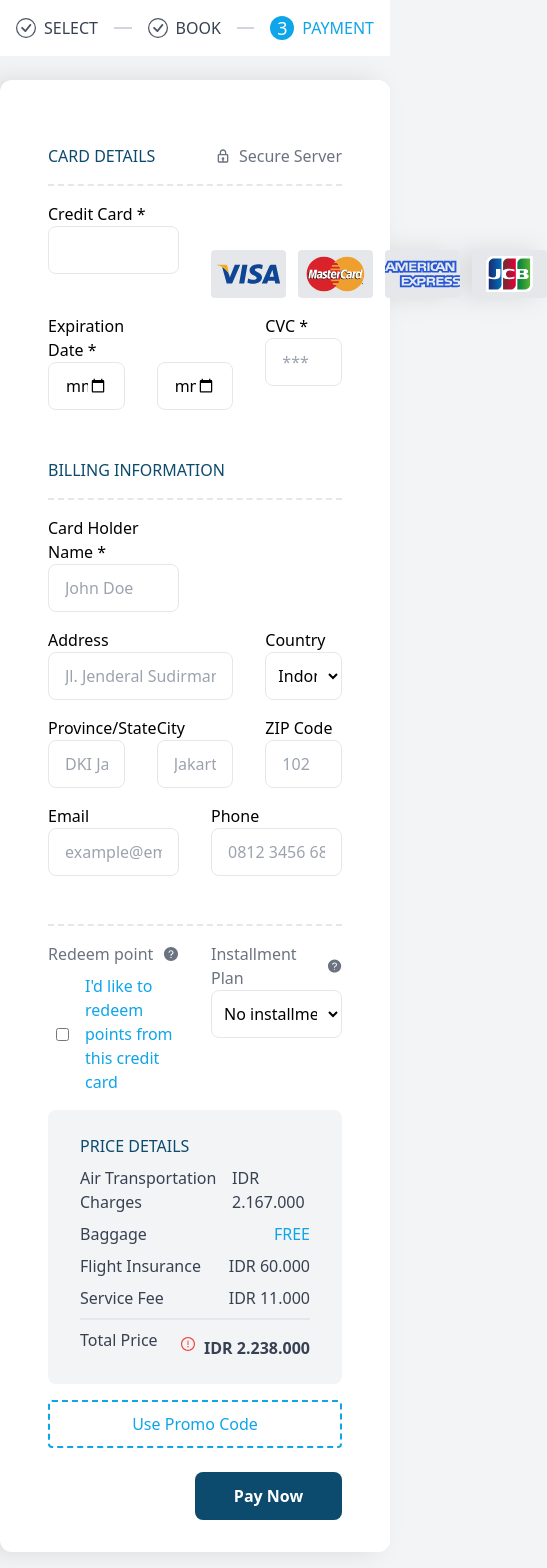
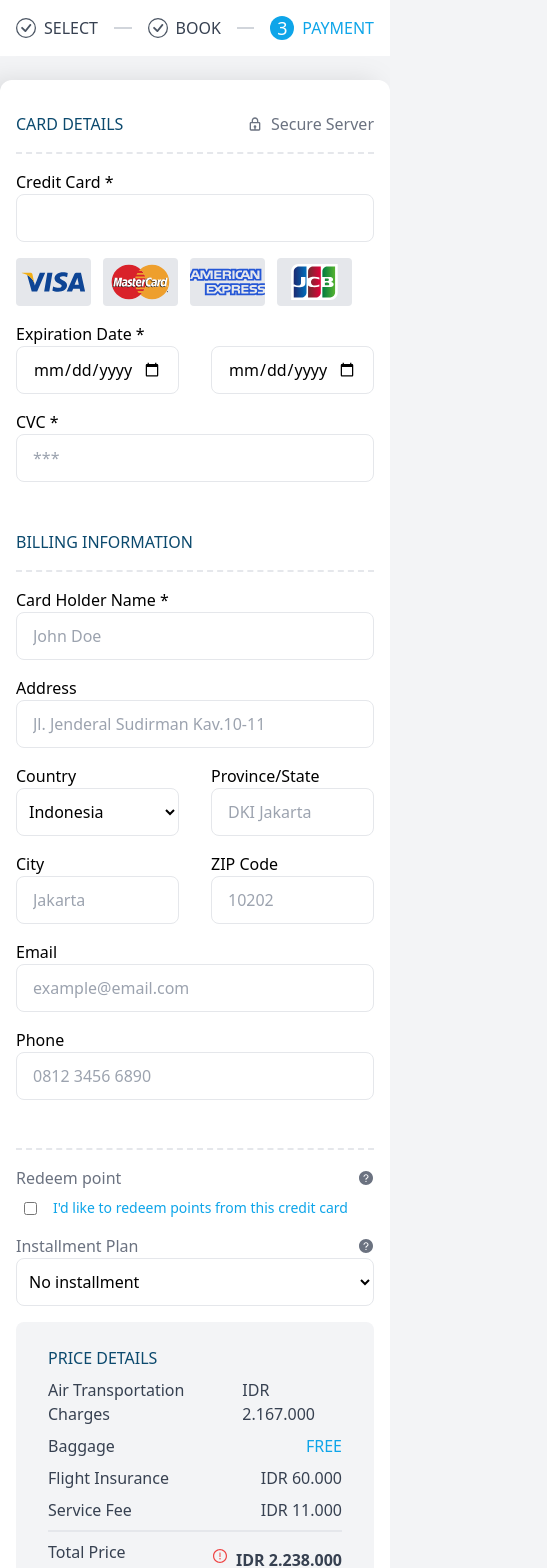
Before and after one commit to riolly/ati-test, a Next.js app: page / in a window 390 px wide. Shown: the top 1568 px of the page, 547 px wide, since content can reach past the window. Built offline with nearby package versions, Linux system fonts and the light colour scheme.

Commit message:
📏 fix: responsive form input

```diff
--- a/app/page.tsx
+++ b/app/page.tsx
@@ -41,7 +41,7 @@ export default function Home() {
 					</div>
 
 					<div className="col-span-full lg:col-span-3">
-						<div className="flex flex-col gap-4 px-12 py-8 h-full bg-white drop-shadow-[-12px_0px_12px_rgba(0,0,0,0.1)] rounded-l-xl lg:rounded-l-none rounded-r-xl">
+						<div className="flex flex-col gap-4 px-4 lg:px-12 lg:py-8 h-full bg-white drop-shadow-[-12px_0px_12px_rgba(0,0,0,0.1)] rounded-l-xl lg:rounded-l-none rounded-r-xl">
 							<Section title="Card details">
 								<div className="flex gap-2 items-center text-gray-500 ">
 									<Lock />
@@ -51,14 +51,17 @@ export default function Home() {
 
 							<div className="grid grid-cols-6 gap-x-8 gap-y-4 child:w-full">
 								<Input
-									wrapperClassName="col-span-3"
+									wrapperClassName="col-span-full lg:col-span-3"
 									id="credit-card"
 									label="Credit Card"
 									type="number"
 									required
 								/>
-								<div className="col-span-3">
-									<label htmlFor="payment-methods" className="invisible">
+								<div className="col-span-full lg:col-span-3 ">
+									<label
+										htmlFor="payment-methods"
+										className="hidden lg:block lg:invisible"
+									>
 										Payment methods
 									</label>
 									<div id="payment-methods" className="flex gap-3">
@@ -78,7 +81,7 @@ export default function Home() {
 								</div>
 
 								<Input
-									wrapperClassName="col-span-2"
+									wrapperClassName="col-span-3 lg:col-span-2"
 									id="expired-month"
 									label="Expiration Date"
 									type="date"
@@ -86,14 +89,14 @@ export default function Home() {
 									required
 								/>
 								<Input
-									wrapperClassName="col-span-2"
+									wrapperClassName="col-span-3 lg:col-span-2"
 									id="expired-year"
 									type="date"
 									placeholder="Year"
 									required
 								/>
 								<Input
-									wrapperClassName="col-span-2"
+									wrapperClassName="col-span-full lg:col-span-2"
 									id="cvc"
 									label="CVC"
 									type="number"
@@ -107,7 +110,7 @@ export default function Home() {
 
 							<div className="grid grid-cols-6 gap-x-8 gap-y-4 gutter child:w-full">
 								<Input
-									wrapperClassName="col-span-3"
+									wrapperClassName="col-span-full lg:col-span-3"
 									id="card-holder-name"
 									label="Card Holder Name"
 									type="text"
@@ -116,13 +119,13 @@ export default function Home() {
 								/>
 
 								<Input
-									wrapperClassName="col-span-4"
+									wrapperClassName="col-span-full lg:col-span-4"
 									id="address"
 									label="Address"
 									type="text"
 									placeholder="Jl. Jenderal Sudirman Kav.10-11"
 								/>
-								<div className="col-span-2">
+								<div className="col-span-3 lg:col-span-2">
 									<label htmlFor="country">Country</label>
 									<select
 										id="country"
@@ -135,19 +138,19 @@ export default function Home() {
 								</div>
 
 								<Input
-									wrapperClassName="col-span-2"
+									wrapperClassName="col-span-3 lg:col-span-2"
 									id="province"
 									label="Province/State"
 									placeholder="DKI Jakarta"
 								/>
 								<Input
-									wrapperClassName="col-span-2"
+									wrapperClassName="col-span-3 lg:col-span-2"
 									id="city"
 									label="City"
 									placeholder="Jakarta"
 								/>
 								<Input
-									wrapperClassName="col-span-2"
+									wrapperClassName="col-span-3 lg:col-span-2"
 									id="zip-code"
 									label="ZIP Code"
 									placeholder="10202"
@@ -155,13 +158,13 @@ export default function Home() {
 								/>
 
 								<Input
-									wrapperClassName="col-span-3"
+									wrapperClassName="col-span-full lg:col-span-3"
 									id="email"
 									label="Email"
 									placeholder="example@email.com"
 								/>
 								<Input
-									wrapperClassName="col-span-3"
+									wrapperClassName="col-span-full lg:col-span-3"
 									id="phone"
 									label="Phone"
 									placeholder="0812 3456 6890"
@@ -171,8 +174,8 @@ export default function Home() {
 							<Section />
 
 							<div className="flex flex-col gap-4">
-								<div className="grid grid-cols-2 gap-x-8">
-									<div className="flex flex-col gap-2">
+								<div className="grid grid-cols-2 gap-x-8 gap-y-4">
+									<div className="col-span-full lg:col-span-1 flex flex-col gap-2">
 										<span className="flex justify-between items-center text-gray-500">
 											<p>Redeem point</p>
 											<QuestionCircle />
@@ -183,13 +186,16 @@ export default function Home() {
 												type="checkbox"
 												className="ml-2"
 											/>
-											<label htmlFor="redeem-point">
+											<label
+												htmlFor="redeem-point"
+												className="text-sm lg:text-base"
+											>
 												I&apos;d like to redeem points from this credit card
 											</label>
 										</span>
 									</div>
 
-									<div className="">
+									<div className="col-span-full lg:col-span-1">
 										<span className="flex justify-between items-center text-gray-500">
 											<label htmlFor="installment">Installment Plan</label>
 											<QuestionCircle />
@@ -237,11 +243,11 @@ export default function Home() {
 									</div>
 								</div>
 
-								<div className="grid grid-cols-2 gap-y-6">
+								<div className="grid grid-cols-2 gap-y-6 mb-6 lg:mb-0">
 									<button className="col-span-full h-12 text-sky-500 hover:border-solid transition-all hover:text-sky-700 border-2 rounded border-dashed border-sky-500 font-medium focus:ring ring-offset-2 ring-sky-200">
 										Use Promo Code
 									</button>
-									<button className="col-span-1 h-12 col-start-2 w-full bg-sky-900 text-white rounded-lg font-semibold focus:ring ring-offset-2 ring-sky-200 hover:bg-sky-500 transition-colors hover:text-white">
+									<button className="col-span-full lg:col-span-1 h-12 lg:col-start-2 w-full bg-sky-900 text-white rounded-lg font-semibold focus:ring ring-offset-2 ring-sky-200 hover:bg-sky-500 transition-colors hover:text-white">
 										Pay Now
 									</button>
 								</div>
```
